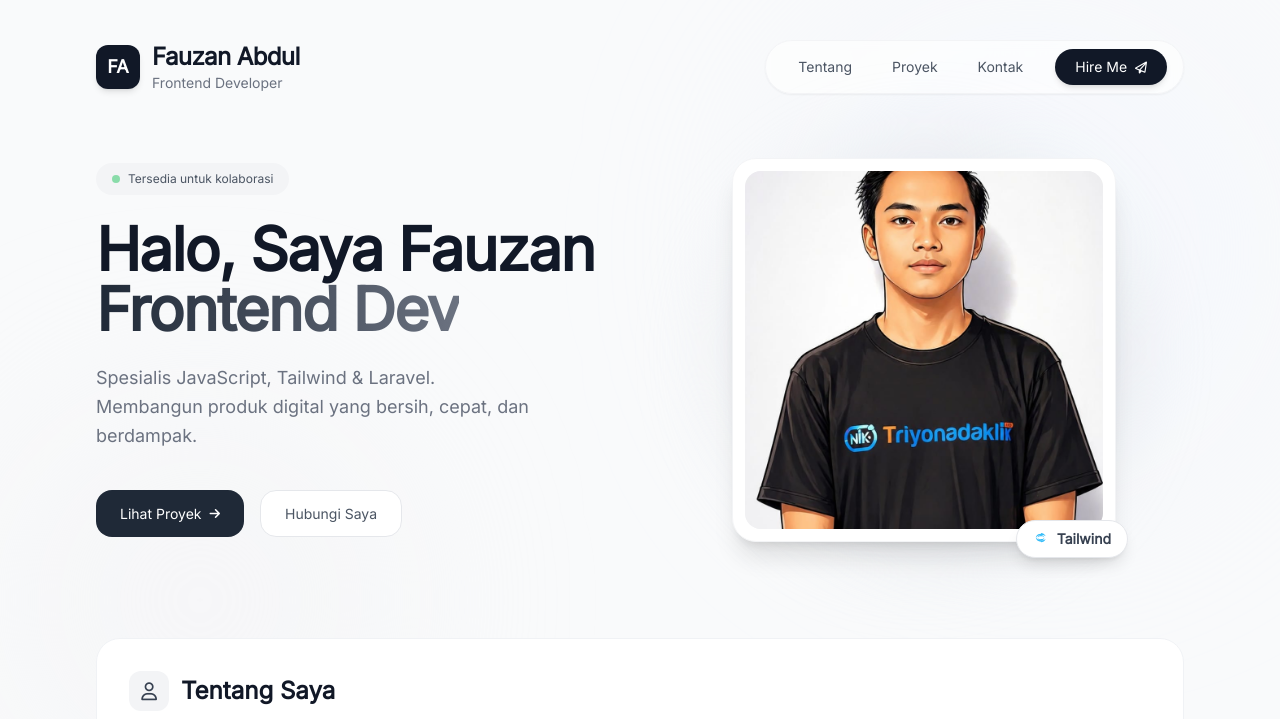
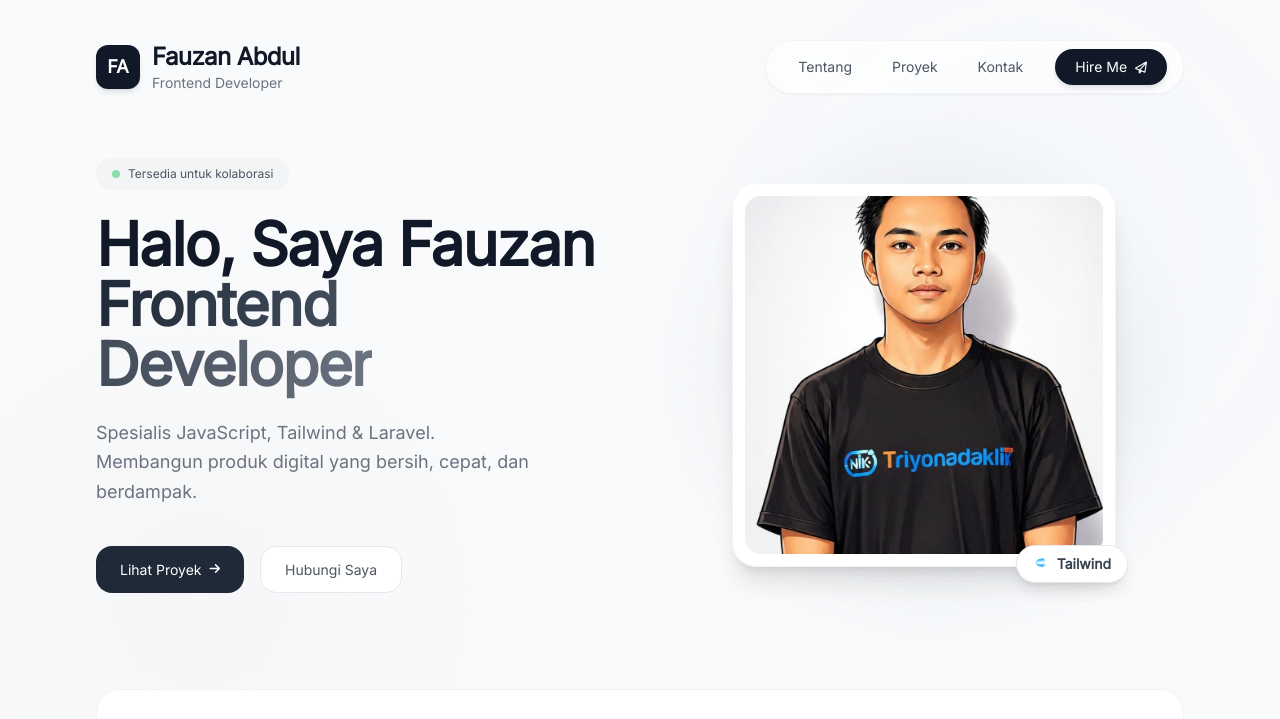
Before and after one commit to fauzanabdul/portofolioo, a plain HTML site: page index.html in a window 1280 px wide. Shown: the top 719 px of the page. Drawn offline with nearby package versions, Linux system fonts and the light colour scheme.

Commit message:
first commit

```diff
--- a/index.html
+++ b/index.html
@@ -118,7 +118,7 @@
           </span>
           <h2 class="text-5xl md:text-6xl font-bold tracking-tight text-gray-900 leading-tight">
             Halo, Saya <span class="text-gray-900">Fauzan</span><br>
-            <span class="bg-gradient-to-r from-gray-800 to-gray-500 bg-clip-text text-transparent">Frontend Dev</span>
+            <span class="bg-gradient-to-r from-gray-800 to-gray-500 bg-clip-text text-transparent">Frontend Developer</span>
           </h2>
           <p class="text-gray-500 text-lg leading-relaxed mt-6 max-w-md">
             Spesialis JavaScript, Tailwind & Laravel. Membangun produk digital yang bersih, cepat, dan berdampak.
```
